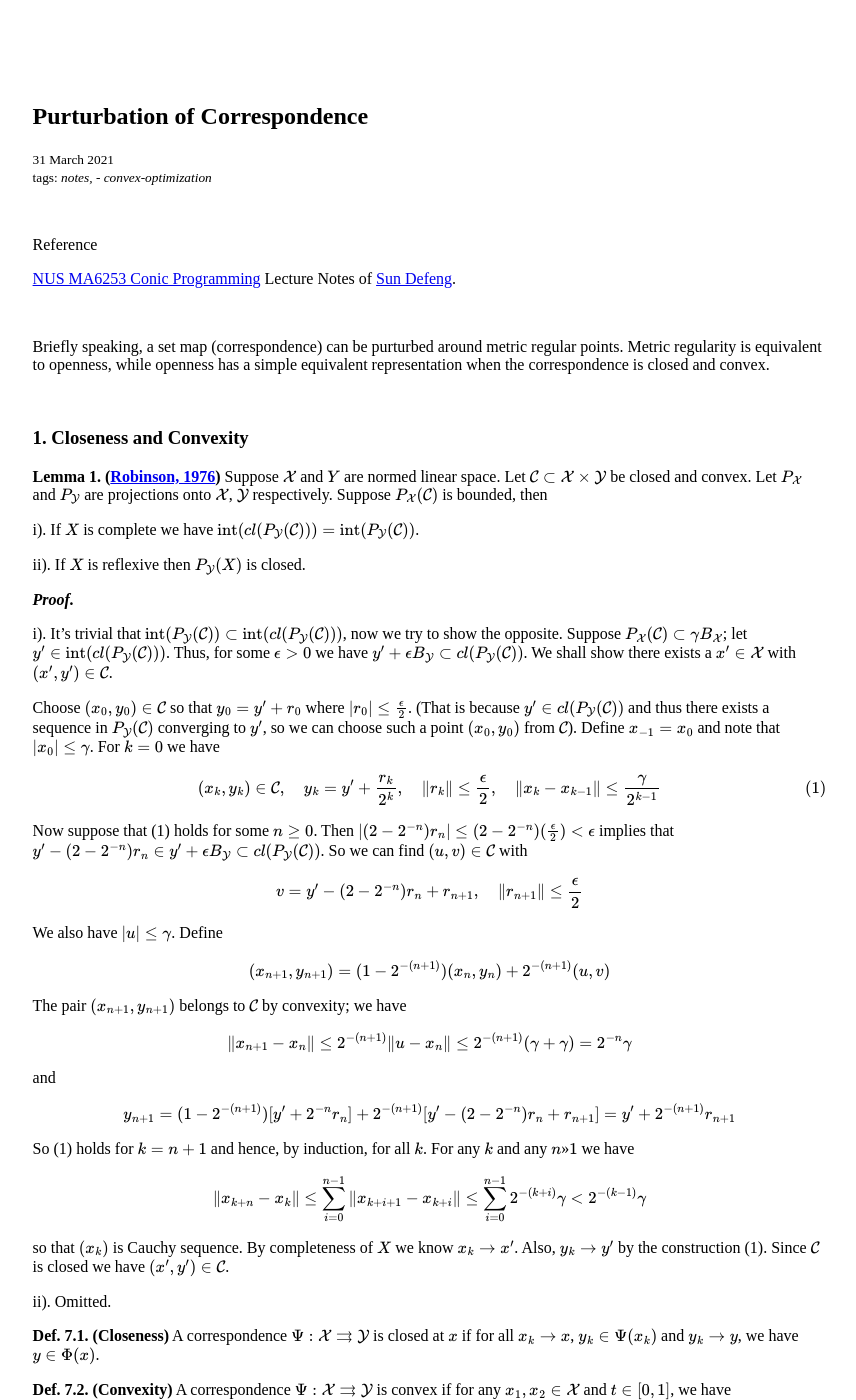
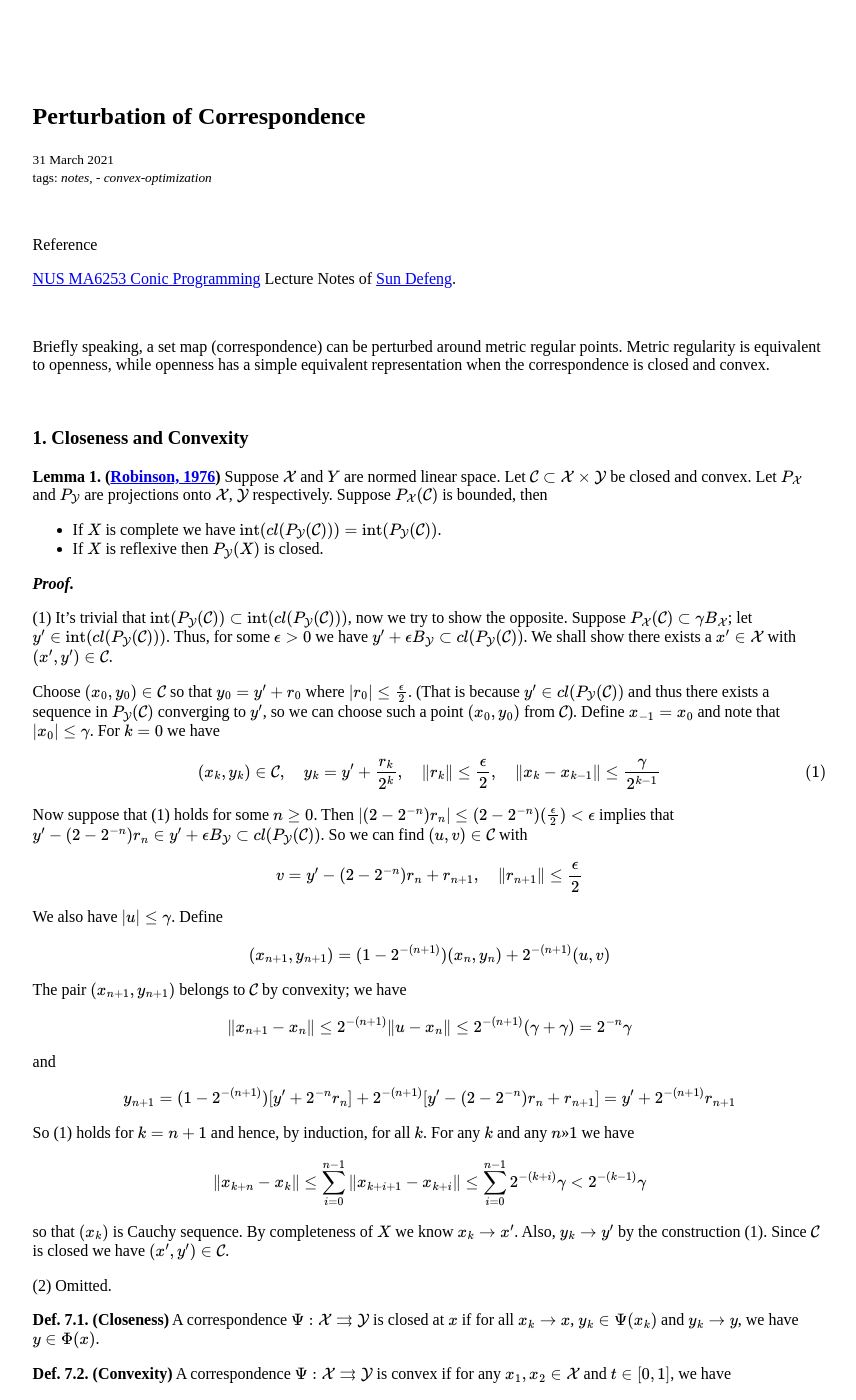
Before and after one commit to zhuanglinsheng/zhuanglinsheng.github.io, a Jekyll site: the page built from _posts/2021-03-31-Correspondence.md, in a window 1280 px wide and 1400 px high. Shown: the whole window, without its empty margins (51-907 px from the left). Built offline with Jekyll 4.4.1, drawn with Linux system fonts in a browser that asks for light colours; some of the changed text lies outside the part shown.

Commit message:
Update 2021-03-31-Correspondence.md

```diff
--- a/_posts/2021-03-31-Correspondence.md
+++ b/_posts/2021-03-31-Correspondence.md
@@ -1,10 +1,10 @@
 ---
 layout: post
-title: "Purturbation of Correspondence"
+title: "Perturbation of Correspondence"
 use_math: true
 lang: en
 tags: notes, convex-optimization
-desc: Briefly speaking, a set map (correspondence) can be purturbed around metric regular points. Metric regularity is equivalent to openness, while openness has a simple equivalent representation when the correspondence is closed and convex.
+desc: Briefly speaking, a set map (correspondence) can be perturbed around metric regular points. Metric regularity is equivalent to openness, while openness has a simple equivalent representation when the correspondence is closed and convex.
 ---
 
 <br>
@@ -15,7 +15,7 @@ Reference
 
 <br>
 
-Briefly speaking, a set map (correspondence) can be purturbed around metric regular points. Metric regularity is equivalent to openness, while openness has a simple equivalent representation when the correspondence is closed and convex.
+Briefly speaking, a set map (correspondence) can be perturbed around metric regular points. Metric regularity is equivalent to openness, while openness has a simple equivalent representation when the correspondence is closed and convex.
 
 <br>
 
@@ -23,13 +23,12 @@ Briefly speaking, a set map (correspondence) can be purturbed around metric regu
 
 **Lemma 1. ([Robinson, 1976](https://pubsonline.informs.org/doi/10.1287/moor.1.2.130))** Suppose $\mathcal{X}$ and $Y$ are normed linear space. Let $\mathcal{C}\subset\mathcal{X}\times\mathcal{Y}$ be closed and convex. Let $P_\mathcal{X}$ and $P_\mathcal{Y}$ are projections onto $\mathcal{X}$, $\mathcal{Y}$ respectively. Suppose $P_\mathcal{X}(\mathcal{C})$ is bounded, then
 
-i). If $X$ is complete we have $\text{int}(cl(P_\mathcal{Y}(\mathcal{C}))) = \text{int}(P_{\mathcal{Y}}(\mathcal{C}))$.
-
-ii). If $X$ is reflexive then $P_\mathcal{Y}(X)$ is closed.
+- If $X$ is complete we have $\text{int}(cl(P_\mathcal{Y}(\mathcal{C}))) = \text{int}(P_{\mathcal{Y}}(\mathcal{C}))$.
+- If $X$ is reflexive then $P_\mathcal{Y}(X)$ is closed.
 
 ***Proof.***
 
-i). It's trivial that $\text{int}(P_\mathcal{Y}(\mathcal{C})) \subset \text{int}(cl(P_\mathcal{Y}(\mathcal{C})))$, now we try to show the opposite. Suppose $P_\mathcal{X}(\mathcal{C})\subset\gamma B_\mathcal{X}$; let $y'\in \text{int}(cl(P_{\mathcal{Y}}(\mathcal{C})))$. Thus, for some $\epsilon>0$ we have $y'+\epsilon B_\mathcal{Y}\subset cl(P_\mathcal{Y}(\mathcal{C}))$. We shall show there exists a $x'\in\mathcal{X}$ with $(x',y')\in\mathcal{C}$.
+(1) It's trivial that $\text{int}(P_\mathcal{Y}(\mathcal{C})) \subset \text{int}(cl(P_\mathcal{Y}(\mathcal{C})))$, now we try to show the opposite. Suppose $P_\mathcal{X}(\mathcal{C})\subset\gamma B_\mathcal{X}$; let $y'\in \text{int}(cl(P_{\mathcal{Y}}(\mathcal{C})))$. Thus, for some $\epsilon>0$ we have $y'+\epsilon B_\mathcal{Y}\subset cl(P_\mathcal{Y}(\mathcal{C}))$. We shall show there exists a $x'\in\mathcal{X}$ with $(x',y')\in\mathcal{C}$.
 
 Choose $(x_0, y_0)\in\mathcal{C}$ so that $y_0 = y'+r_0$ where $\|r_0\| \le \frac{\epsilon}{2}$. (That is because $y'\in cl(P_\mathcal{Y}(\mathcal{C}))$ and thus there exists a sequence in $P_\mathcal{Y}(\mathcal{C})$ converging to $y'$, so we can choose such a point $(x_0,y_0)$ from $\mathcal{C}$). Define $x_{-1} = x_0$ and note that $\|x_0\| \le \gamma$. For $k=0$ we have
 
@@ -75,7 +74,7 @@ $$
 
 so that $(x_k)$ is Cauchy sequence. By completeness of $X$ we know $x_k\to x'$. Also, $y_k\to y'$ by the construction (1). Since $\mathcal{C}$ is closed we have $(x',y')\in\mathcal{C}$.
 
-ii). Omitted.
+(2) Omitted.
 
 **Def. 7.1. (Closeness)** A correspondence $\Psi : \mathcal{X}\rightrightarrows \mathcal{Y}$ is closed at $x$ if for all $x_k\to x$, $y_k\in\Psi(x_k)$ and $y_k\to y$, we have $y\in\Phi(x)$.
 
@@ -91,13 +90,13 @@ $$
 
 By translating the origin we can simply consider $x= 0$ and $y = 0$, and $0\in \Psi(0)$ by assumption. We want to first show that $0 \in \text{int}(\Psi(B_\mathcal{X}))$ (the case when $r=1$). Consider $Z = cl(\Psi(\frac{1}{2}B_\mathcal{X}))$ which is nonempty, closed and convex.
 
-Firstly, we want to show that $\Psi(\frac{1}{2}B_\mathcal{X})$ is obsorving. Since $0\in \text{int}(range(\Psi))$, for all $y\in\mathcal{Y}$ there is some $\alpha>0$ such that $\alpha y\in range(\Psi)$. Hence, $\alpha y\in\Psi(x)$ for some $x$. Thus,
+Firstly, we want to show that $\Psi(\frac{1}{2}B_\mathcal{X})$ is absorbing. Since $0\in \text{int}(range(\Psi))$, for all $y\in\mathcal{Y}$ there is some $\alpha>0$ such that $\alpha y\in range(\Psi)$. Hence, $\alpha y\in\Psi(x)$ for some $x$. Thus,
 
 $$
 t\alpha y = t\alpha y + (1-t)0 \in t\Psi(x) + (1-t)\Psi(0)\subset \Psi(tx)
 $$
 
-Thus, $t\alpha y\in\Psi(\frac{1}{2}B_\mathcal{X})$ for some sufficiently small $t>0$ (because $tx\in B_\mathcal{X}$ when $t$ is small). Thus, $\Psi(\frac{1}{2}B_\mathcal{X})$ is obsorving (for any $x\in\mathcal{X}$ there exists $t>0$ such that $tx\in \Psi(\frac{1}{2}B_\mathcal{X})$). Furthermore, $Z$ is obsorving.
+Thus, $t\alpha y\in\Psi(\frac{1}{2}B_\mathcal{X})$ for some sufficiently small $t>0$ (because $tx\in B_\mathcal{X}$ when $t$ is small). Thus, $\Psi(\frac{1}{2}B_\mathcal{X})$ is absorbing (for any $x\in\mathcal{X}$ there exists $t>0$ such that $tx\in \Psi(\frac{1}{2}B_\mathcal{X})$). Furthermore, $Z$ is absorbing.
 
 Secondly, Since $\mathcal{Y}$ is a [barrelled space](https://en.wikipedia.org/wiki/Barrelled_space), we have $0\in \text{int}(Z)$. Thus, there exists a $\eta>0$ such that $0\in\eta B_\mathcal{Y} \subset \text{int}(cl(\Psi(\frac{1}{2}B_\mathcal{X})))$. Consider $\mathcal{C} = gph(\Psi) \cap (cl(\frac{1}{2}B_\mathcal{X})\times\mathcal{Y})$ and clearly $\Psi(cl(\frac{1}{2}B_\mathcal{X})) = P_\mathcal{Y}(\mathcal{C})$. Moreover, $\mathcal{C}$ is closed, convex and $P_\mathcal{X}(\mathcal{C}) = cl(\frac{1}{2}B_\mathcal{X})$ is bounded. By Lemma 1 we have
 
```
Also changed, not shown: other parts of _posts/2021-03-31-Correspondence.md (+1 -2 lines).
